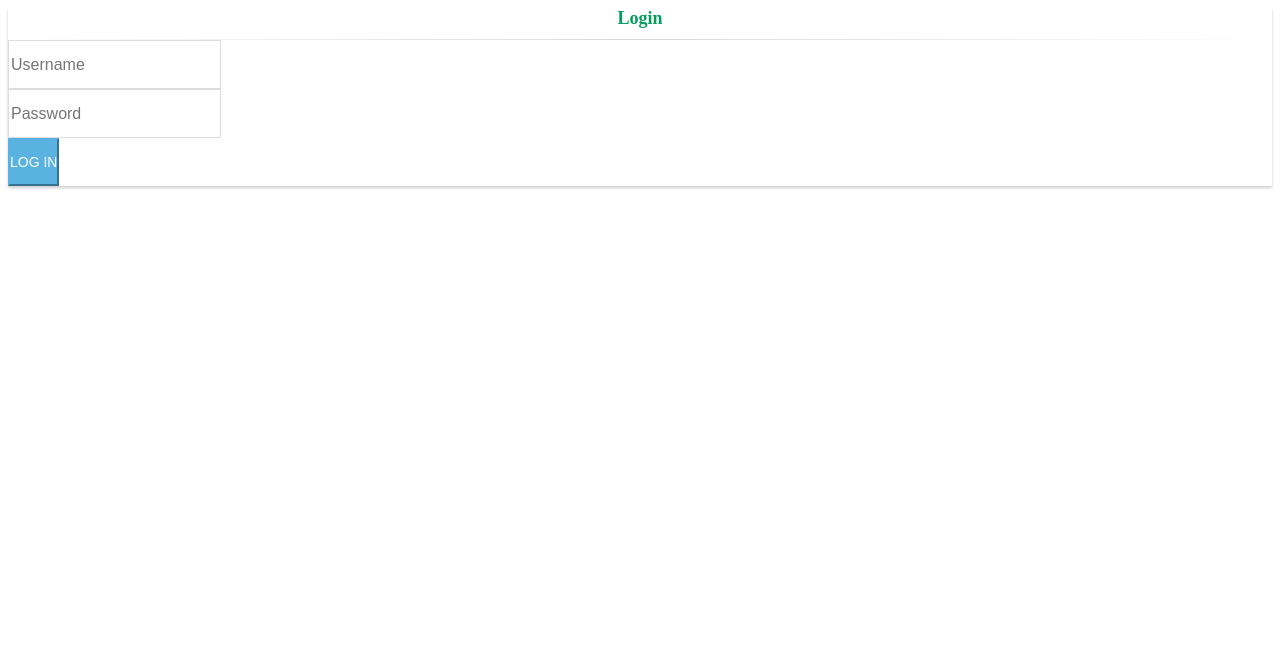
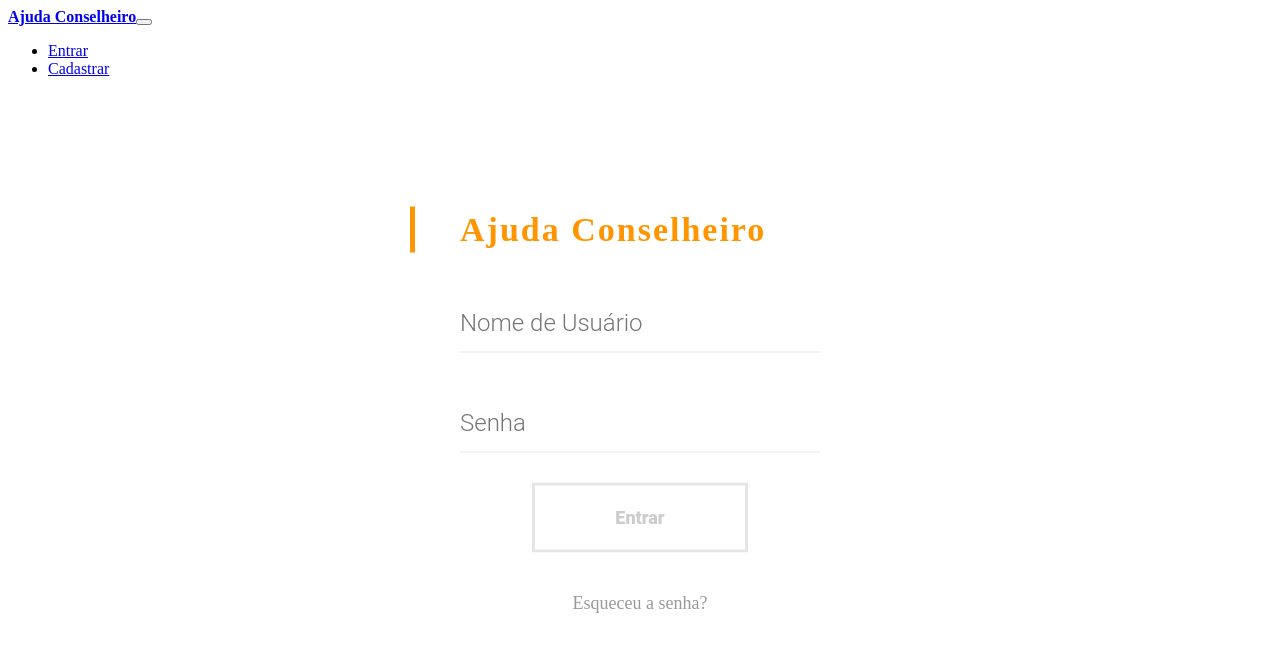
Before and after one commit to fga-eps-mds/2017.2-AjudaConselheiro-Frontend, an Angular app: page /entrar in a window 1280 px wide. Shown: the top 652 px of the page. Built offline with nearby package versions, Linux system fonts and the light colour scheme; what angular-bootstrap-md would draw is missing.

Commit message:
Major: Modifying all Login Page

```diff
--- a/src/app/layouts/home/navbar-home/navbar-home.component.html
+++ b/src/app/layouts/home/navbar-home/navbar-home.component.html
@@ -6,7 +6,7 @@
     <div class="collapse navbar-collapse" id="navbarSupportedContent">
         <ul class="navbar-nav ml-auto">
             <li class="nav-item">
-                      <a class="nav-link" href="#">Entrar</a>
+                <a class="nav-link" href="/entrar">Entrar</a>
             </li>
             <li class="nav-item">
                 <a class="nav-link" href="#">Cadastrar</a>
--- a/src/app/layouts/home/signin/signin.component.css
+++ b/src/app/layouts/home/signin/signin.component.css
@@ -1,113 +1,401 @@
-body {
-    padding-top: 90px;
+.box {
+    position: relative;
+    top: 0;
+    opacity: 1;
+    float: left;
+    padding: 60px 50px 40px 50px;
+    width: 100%;
+    background: #fff;
+    border-radius: 10px;
+    transform: scale(1);
+    -webkit-transform: scale(1);
+    -ms-transform: scale(1);
+    z-index: 5;
 }
 
-.panel-login {
-    border-color: #ccc;
-    -webkit-box-shadow: 0px 2px 3px 0px rgba(0, 0, 0, 0.2);
-    -moz-box-shadow: 0px 2px 3px 0px rgba(0, 0, 0, 0.2);
-    box-shadow: 0px 2px 3px 0px rgba(0, 0, 0, 0.2);
+.box.back {
+    transform: scale(.95);
+    -webkit-transform: scale(.95);
+    -ms-transform: scale(.95);
+    top: -20px;
+    opacity: .8;
+    z-index: -1;
 }
 
-.panel-login>.panel-heading {
-    color: #00415d;
-    background-color: #fff;
-    border-color: #fff;
-    text-align: center;
+.box:before {
+    content: "";
+    width: 100%;
+    height: 30px;
+    border-radius: 10px;
+    position: absolute;
+    top: -10px;
+    background: rgba(255, 255, 255, .6);
+    left: 0;
+    transform: scale(.95);
+    -webkit-transform: scale(.95);
+    -ms-transform: scale(.95);
+    z-index: -1;
 }
 
-.panel-login>.panel-heading a {
-    text-decoration: none;
-    color: #666;
-    font-weight: bold;
-    font-size: 15px;
-    -webkit-transition: all 0.1s linear;
-    -moz-transition: all 0.1s linear;
-    transition: all 0.1s linear;
+.overbox .title {
+    color: #fff;
 }
 
-.panel-login>.panel-heading a.active {
-    color: #029f5c;
+.overbox .title:before {
+    background: #fff;
+}
+
+.title {
+    width: 100%;
+    float: left;
+    line-height: 46px;
+    font-size: 34px;
+    font-weight: 700;
+    letter-spacing: 2px;
+    color: #FF9500;
+    position: relative;
+}
+
+.title:before {
+    content: "";
+    width: 5px;
+    height: 100%;
+    position: absolute;
+    top: 0;
+    left: -50px;
+    background: #FF9500;
+}
+
+.input,
+.input label,
+.input input,
+.input .spin,
+.button,
+.button button .button.login button i.fa,
+.material-button .shape:before,
+.material-button .shape:after,
+.button.login button {
+    transition: 300ms cubic-bezier(.4, 0, .2, 1);
+    -webkit-transition: 300ms cubic-bezier(.4, 0, .2, 1);
+    -ms-transition: 300ms cubic-bezier(.4, 0, .2, 1);
+}
+
+.material-button,
+.alt-2,
+.material-button .shape,
+.alt-2 .shape,
+.box {
+    transition: 400ms cubic-bezier(.4, 0, .2, 1);
+    -webkit-transition: 400ms cubic-bezier(.4, 0, .2, 1);
+    -ms-transition: 400ms cubic-bezier(.4, 0, .2, 1);
+}
+
+.input,
+.input label,
+.input input,
+.input .spin,
+.button,
+.button button {
+    width: 100%;
+    float: left;
+}
+
+.input,
+.button {
+    margin-top: 30px;
+    height: 70px;
+}
+
+.input,
+.input input,
+.button,
+.button button {
+    position: relative;
+}
+
+.input input {
+    height: 60px;
+    top: 10px;
+    border: none;
+    background: transparent;
+}
+
+.input input,
+.input label,
+.button button {
+    font-family: 'Roboto', sans-serif;
+    font-size: 24px;
+    color: rgba(0, 0, 0, 0.8);
+    font-weight: 300;
+}
+
+.input:before,
+.input .spin {
+    width: 100%;
+    height: 1px;
+    position: absolute;
+    bottom: 0;
+    left: 0;
+}
+
+.input:before {
+    content: "";
+    background: rgba(0, 0, 0, 0.1);
+    z-index: 3;
+}
+
+.input .spin {
+    background: #FF9500;
+    z-index: 4;
+    width: 0;
+}
+
+.overbox .input .spin {
+    background: rgba(255, 255, 255, 1);
+}
+
+.overbox .input:before {
+    background: rgba(255, 255, 255, 0.5);
+}
+
+.input label {
+    position: absolute;
+    top: 10px;
+    left: 0;
+    z-index: 2;
+    cursor: pointer;
+    line-height: 60px;
+}
+
+.button.login {
+    width: 60%;
+    left: 20%;
+}
+
+.button.login button,
+.button button {
+    width: 100%;
+    line-height: 64px;
+    left: 0%;
+    background-color: transparent;
+    border: 3px solid rgba(0, 0, 0, 0.1);
+    font-weight: 900;
+    font-size: 18px;
+    color: rgba(0, 0, 0, 0.2);
+}
+
+.button.login {
+    margin-top: 30px;
+}
+
+.button {
+    margin-top: 20px;
+}
+
+.button button {
+    background-color: #fff;
+    color: #FF9500;
+    border: none;
+}
+
+.button.login button.active {
+    border: 3px solid transparent;
+    color: #fff !important;
+}
+
+.button.login button.active span {
+    opacity: 0;
+    transform: scale(0);
+    -webkit-transform: scale(0);
+    -ms-transform: scale(0);
+}
+
+.button.login button.active i.fa {
+    opacity: 1;
+    transform: scale(1) rotate(-0deg);
+    -webkit-transform: scale(1) rotate(-0deg);
+    -ms-transform: scale(1) rotate(-0deg);
+}
+
+.button.login button i.fa {
+    width: 100%;
+    height: 100%;
+    position: absolute;
+    top: 0;
+    left: 0;
+    line-height: 60px;
+    transform: scale(0) rotate(-45deg);
+    -webkit-transform: scale(0) rotate(-45deg);
+    -ms-transform: scale(0) rotate(-45deg);
+}
+
+.button.login button:hover {
+    color: #FF9500;
+    border-color: #FF9500;
+}
+
+.button {
+    margin: 40px 0;
+    overflow: hidden;
+    z-index: 2;
+}
+
+.button button {
+    cursor: pointer;
+    position: relative;
+    z-index: 2;
+}
+
+.pass-forgot {
+    width: 100%;
+    float: left;
+    text-align: center;
+    color: rgba(0, 0, 0, 0.4);
     font-size: 18px;
 }
 
-.panel-login>.panel-heading hr {
-    margin-top: 10px;
-    margin-bottom: 0px;
-    clear: both;
-    border: 0;
-    height: 1px;
-    background-image: -webkit-linear-gradient(left, rgba(0, 0, 0, 0), rgba(0, 0, 0, 0.15), rgba(0, 0, 0, 0));
-    background-image: -moz-linear-gradient(left, rgba(0, 0, 0, 0), rgba(0, 0, 0, 0.15), rgba(0, 0, 0, 0));
-    background-image: -ms-linear-gradient(left, rgba(0, 0, 0, 0), rgba(0, 0, 0, 0.15), rgba(0, 0, 0, 0));
-    background-image: -o-linear-gradient(left, rgba(0, 0, 0, 0), rgba(0, 0, 0, 0.15), rgba(0, 0, 0, 0));
+.click-efect {
+    position: absolute;
+    top: 0;
+    left: 0;
+    background: #ED2553;
+    border-radius: 50%;
 }
 
-.panel-login input[type="text"],
-.panel-login input[type="email"],
-.panel-login input[type="password"] {
-    height: 45px;
-    border: 1px solid #ddd;
-    font-size: 16px;
-    -webkit-transition: all 0.1s linear;
-    -moz-transition: all 0.1s linear;
-    transition: all 0.1s linear;
+.overbox {
+    width: 100%;
+    height: 100%;
+    position: absolute;
+    top: 0;
+    left: 0;
+    overflow: inherit;
+    border-radius: 10px;
+    padding: 60px 50px 40px 50px;
 }
 
-.panel-login input:hover,
-.panel-login input:focus {
-    outline: none;
-    -webkit-box-shadow: none;
-    -moz-box-shadow: none;
-    box-shadow: none;
-    border-color: #ccc;
+.overbox .title,
+.overbox .button,
+.overbox .input {
+    z-index: 111;
+    position: relative;
+    color: #fff !important;
+    display: none;
 }
 
-.btn-login {
-    background-color: #59B2E0;
-    outline: none;
-    color: #fff;
-    font-size: 14px;
-    height: auto;
-    font-weight: normal;
-    padding: 14px 0;
-    text-transform: uppercase;
-    border-color: #59B2E6;
+.overbox .title {
+    width: 80%;
 }
 
-.btn-login:hover,
-.btn-login:focus {
-    color: #fff;
-    background-color: #53A3CD;
-    border-color: #53A3CD;
+.overbox .input {
+    margin-top: 20px;
 }
 
-.forgot-password {
-    text-decoration: underline;
-    color: #888;
+.overbox .input input,
+.overbox .input label {
+    color: #fff;
 }
 
-.forgot-password:hover,
-.forgot-password:focus {
-    text-decoration: underline;
-    color: #666;
+.overbox .material-button,
+.overbox .material-button .shape,
+.overbox .alt-2,
+.overbox .alt-2 .shape {
+    display: block;
 }
 
-.btn-register {
-    background-color: #1CB94E;
-    outline: none;
-    color: #fff;
-    font-size: 14px;
-    height: auto;
-    font-weight: normal;
-    padding: 14px 0;
-    text-transform: uppercase;
-    border-color: #1CB94A;
+.material-button,
+.alt-2 {
+    width: 140px;
+    height: 140px;
+    border-radius: 50%;
+    background: #ED2553;
+    position: absolute;
+    top: 40px;
+    right: -70px;
+    cursor: pointer;
+    z-index: 100;
+    transform: translate(0%, 0%);
+    -webkit-transform: translate(0%, 0%);
+    -ms-transform: translate(0%, 0%);
 }
 
-.btn-register:hover,
-.btn-register:focus {
-    color: #fff;
-    background-color: #1CA347;
-    border-color: #1CA347;
+.material-button .shape,
+.alt-2 .shape {
+    position: absolute;
+    top: 0;
+    right: 0;
+    width: 100%;
+    height: 100%;
 }
+
+.material-button .shape:before,
+.alt-2 .shape:before,
+.material-button .shape:after,
+.alt-2 .shape:after {
+    content: "";
+    background: #fff;
+    position: absolute;
+    top: 50%;
+    left: 50%;
+    transform: translate(-50%, -50%) rotate(360deg);
+    -webkit-transform: translate(-50%, -50%) rotate(360deg);
+    -ms-transform: translate(-50%, -50%) rotate(360deg);
+}
+
+.material-button .shape:before,
+.alt-2 .shape:before {
+    width: 25px;
+    height: 4px;
+}
+
+.material-button .shape:after,
+.alt-2 .shape:after {
+    height: 25px;
+    width: 4px;
+}
+
+.material-button.active,
+.alt-2.active {
+    top: 50%;
+    right: 50%;
+    transform: translate(50%, -50%) rotate(0deg);
+    -webkit-transform: translate(50%, -50%) rotate(0deg);
+    -ms-transform: translate(50%, -50%) rotate(0deg);
+}
+
+body {
+    background-image: url(https://lh4.googleusercontent.com/-XplyTa1Za-I/VMSgIyAYkHI/AAAAAAAADxM/oL-rD6VP4ts/w1184-h666/Android-Lollipop-wallpapers-Google-Now-Wallpaper-2.png);
+    background-position: center;
+    background-size: cover;
+    background-repeat: no-repeat;
+    min-height: 100vh;
+    font-family: 'Roboto', sans-serif;
+}
+
+body,
+html {
+    overflow: hidden;
+}
+
+.materialContainer {
+    width: 100%;
+    max-width: 460px;
+    position: absolute;
+    top: 50%;
+    left: 50%;
+    transform: translate(-50%, -50%);
+    -webkit-transform: translate(-50%, -50%);
+    -ms-transform: translate(-50%, -50%);
+}
+
+*,
+*:after,
+*::before {
+    -webkit-box-sizing: border-box;
+    -moz-box-sizing: border-box;
+    box-sizing: border-box;
+    margin: 0;
+    padding: 0;
+    text-decoration: none;
+    list-style-type: none;
+    outline: none;
+}
--- a/src/app/layouts/home/signin/signin.component.html
+++ b/src/app/layouts/home/signin/signin.component.html
@@ -1,58 +1,25 @@
-<div class="container">
-    <div class="row">
-        <div class="col-md-6 col-md-offset-3">
-            <div class="panel panel-login">
-                <div class="panel-heading">
-                    <div class="row">
-                        <div class="col-xs-6">
-                            <a href="#" class="active" id="login-form-link">Login</a>
-                        </div>
-                    </div>
-                    <hr>
-                </div>
-                <div class="panel-body">
-                    <div class="row">
-                        <div class="col-lg-12">
-                            <form id="login-form" action="https://phpoll.com/login/process" method="post" role="form" style="display: block;">
-                                <div class="form-group">
-                                    <input type="text" name="username" id="username" tabindex="1" class="form-control" placeholder="Username" value="">
-                                </div>
-                                <div class="form-group">
-                                    <input type="password" name="password" id="password" tabindex="2" class="form-control" placeholder="Password">
-                                </div>
-                                <div class="form-group">
-                                    <div class="row">
-                                        <div class="col-sm-6 col-sm-offset-3">
-                                            <input type="submit" name="login-submit" id="login-submit" tabindex="4" class="form-control btn btn-login" value="Log In">
-                                        </div>
-                                    </div>
-                                </div>
-                            </form>
-                            <form id="register-form" action="https://phpoll.com/register/process" method="post" role="form" style="display: none;">
-                                <div class="form-group">
-                                    <input type="text" name="username" id="username" tabindex="1" class="form-control" placeholder="Username" value="">
-                                </div>
-                                <div class="form-group">
-                                    <input type="email" name="email" id="email" tabindex="1" class="form-control" placeholder="Email Address" value="">
-                                </div>
-                                <div class="form-group">
-                                    <input type="password" name="password" id="password" tabindex="2" class="form-control" placeholder="Password">
-                                </div>
-                                <div class="form-group">
-                                    <input type="password" name="confirm-password" id="confirm-password" tabindex="2" class="form-control" placeholder="Confirm Password">
-                                </div>
-                                <div class="form-group">
-                                    <div class="row">
-                                        <div class="col-sm-6 col-sm-offset-3">
-                                            <input type="submit" name="register-submit" id="register-submit" tabindex="4" class="form-control btn btn-register" value="Register Now">
-                                        </div>
-                                    </div>
-                                </div>
-                            </form>
-                        </div>
-                    </div>
-                </div>
-            </div>
+<app-navbar-home></app-navbar-home>
+<div class="materialContainer">
+
+    <div class="box">
+
+        <div class="title">Ajuda Conselheiro</div>
+
+        <div class="input">
+            <input type="text" name="name" id="name" placeholder="Nome de Usuário" required>
+            <span class="spin"></span>
         </div>
+
+        <div class="input">
+            <input type="password" name="pass" id="pass" placeholder="Senha" required>
+            <span class="spin"></span>
+        </div>
+
+        <div class="button login">
+            <a href=""><button><span>Entrar</span> <i class="fa fa-check"></i></button></a>
+        </div>
+
+        <a href="" class="pass-forgot">Esqueceu a senha?</a>
+
     </div>
 </div>
```
Lines whose indentation alone changed are shown as unchanged.
